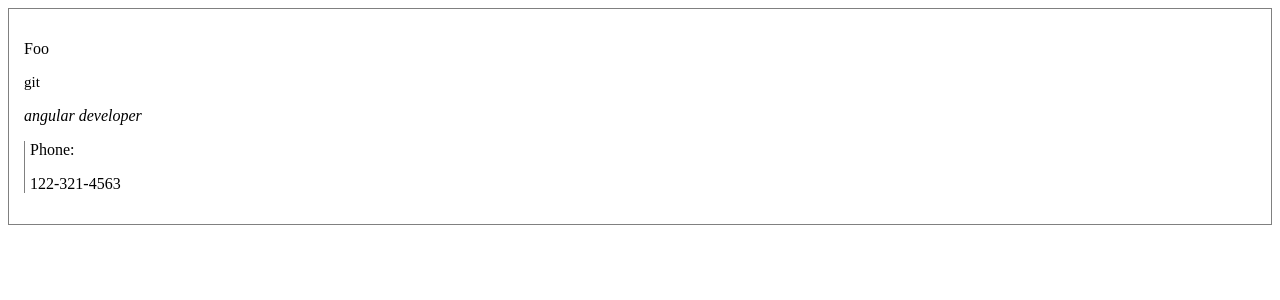
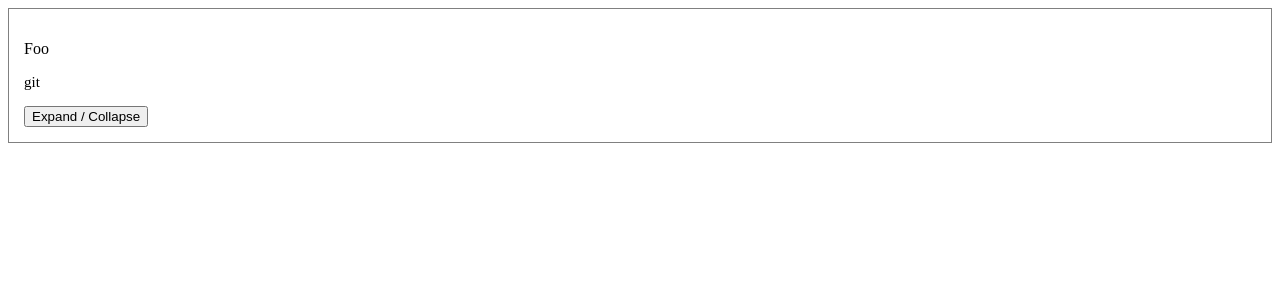
Before and after one commit to tripathi-atul/Angular, an Angular app: page / in a window 1280 px wide. Shown: the top 300 px of the page. Built offline with nearby package versions, Linux system fonts and the light colour scheme.

Commit message:
added event for expand and collapse in component

```diff
--- a/src/app/addresscard/addresscard.component.html
+++ b/src/app/addresscard/addresscard.component.html
@@ -1,9 +1,12 @@
 <div class="address-card">
 <p class="name">{{user.name}}</p>
 <p class="address">{{user.address}}</p>
-<p class="title">{{user.designation}}</p>
-<div class="phone" *ngIf="user.phone.length">
-    <p>Phone:</p>
-    <p *ngFor="let phone of user.phone">{{phone}}</p>
+<button (click)="toggleCollapse()">Expand / Collapse</button>
+<div *ngIf ="!isCollapsed">
+    <p class="title">{{user.designation}}</p>
+    <div class="phone" *ngIf="user.phone.length">
+        <p>Phone:</p>
+        <p *ngFor="let phone of user.phone">{{phone}}</p>
+    </div>
 </div>
 </div>
--- a/src/app/addresscard/addresscard.component.ts
+++ b/src/app/addresscard/addresscard.component.ts
@@ -9,6 +9,7 @@ import { User } from './user.model';
 export class AddresscardComponent implements OnInit {
 
   @Input('user') user: User;
+  isCollapsed: Boolean = true;
 
   constructor() {
 
@@ -17,4 +18,9 @@ export class AddresscardComponent implements OnInit {
   ngOnInit(): void {
   }
 
+  toggleCollapse() {
+    this.isCollapsed = !this.isCollapsed;
+
+  }
+
 }
```
